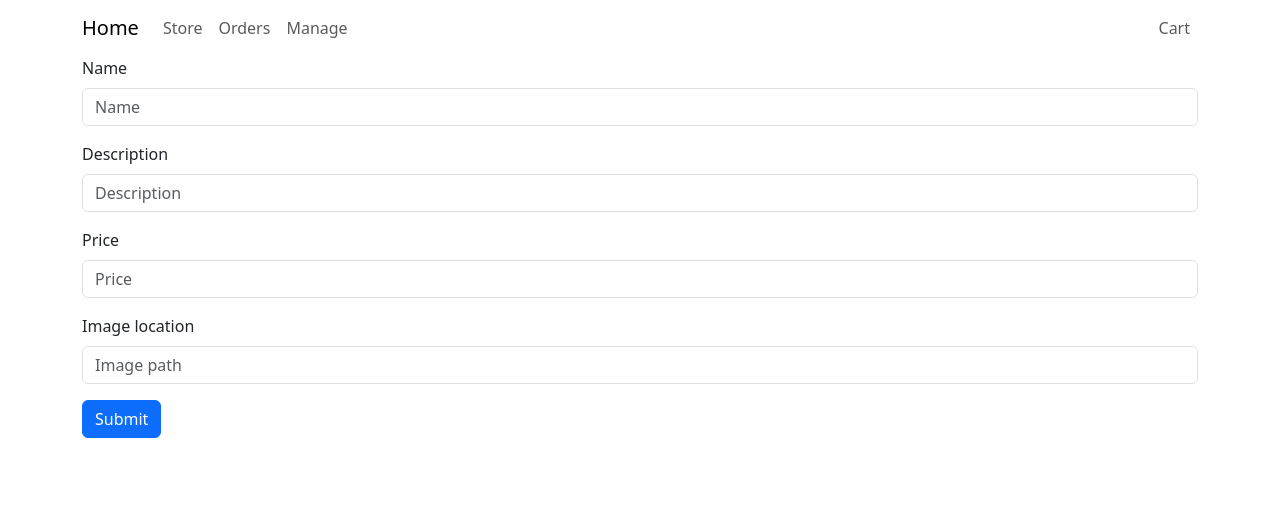
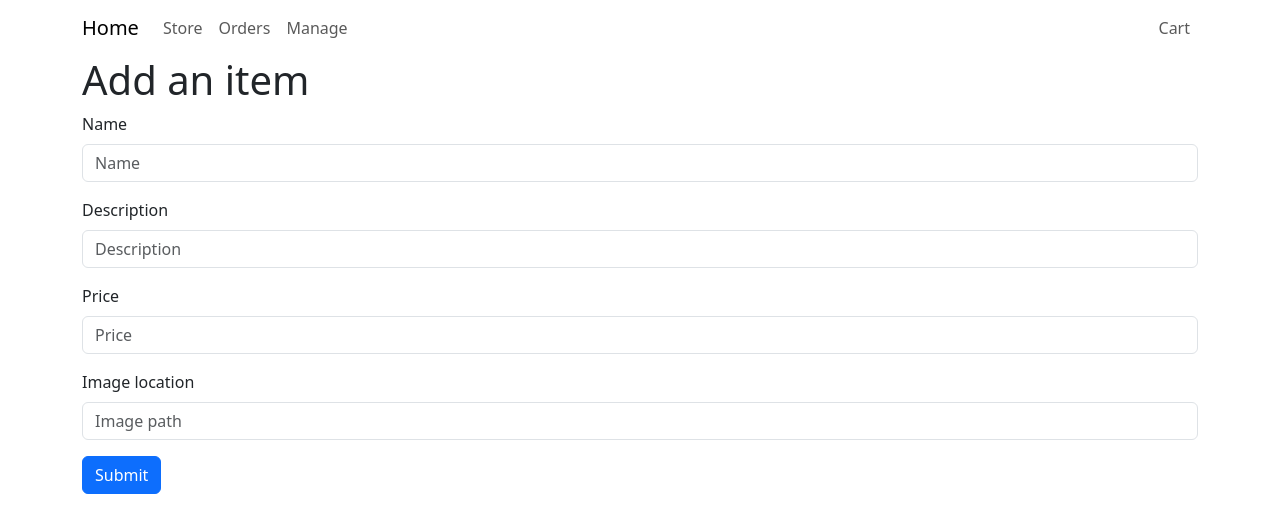
Before and after one commit to chrisdotgrubb/calcifer-capstone-client, a React app: page /manage/add in a window 1280 px wide. Shown: the top 532 px of the page. Built offline with nearby package versions, Linux system fonts and the light colour scheme; the HTML template or start-up script is replaced by a standard one.

Commit message:
Add page for creating items

```diff
--- a/src/pages/ManageAddPage.tsx
+++ b/src/pages/ManageAddPage.tsx
@@ -1,4 +1,4 @@
-import React, {useState} from "react";
+import {ChangeEvent, useState} from "react";
 import AddItemForm from "../components/AddItemForm.tsx";
 
 interface IItem {
@@ -17,7 +17,7 @@ export default function ManageAddPage() {
 	};
 	const [item, setItem] = useState(defaultItem);
 
-	function handleChange(evt: React.FormEvent<HTMLInputElement> | React.FormEvent<HTMLSelectElement>): void {
+	function handleChange(evt: ChangeEvent<HTMLInputElement>): void {
 		if (evt.currentTarget.name === "price") {
 			// only digits and up to 2 decimal places allowed
 			if (!/^\d{0,4}(\.\d{0,2})?$/.test(evt.currentTarget.value)) return;
@@ -27,6 +27,7 @@ export default function ManageAddPage() {
 
 	return (
 		<>
+			<h1>Add an item</h1>
 			<AddItemForm item={item} handleChange={handleChange} />
 		</>
 	);
```
Also changed, not shown: src/components/AddItemForm.tsx (+26 -9 lines).
